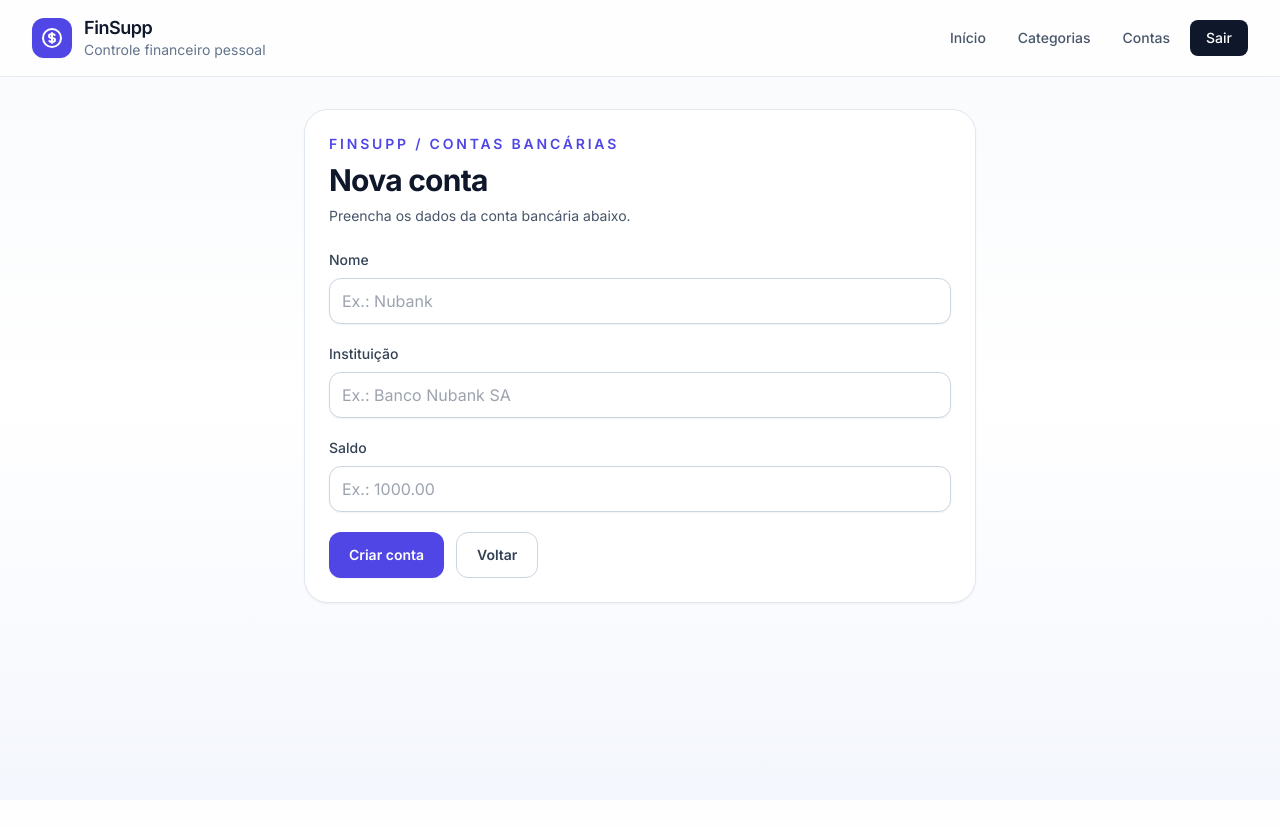
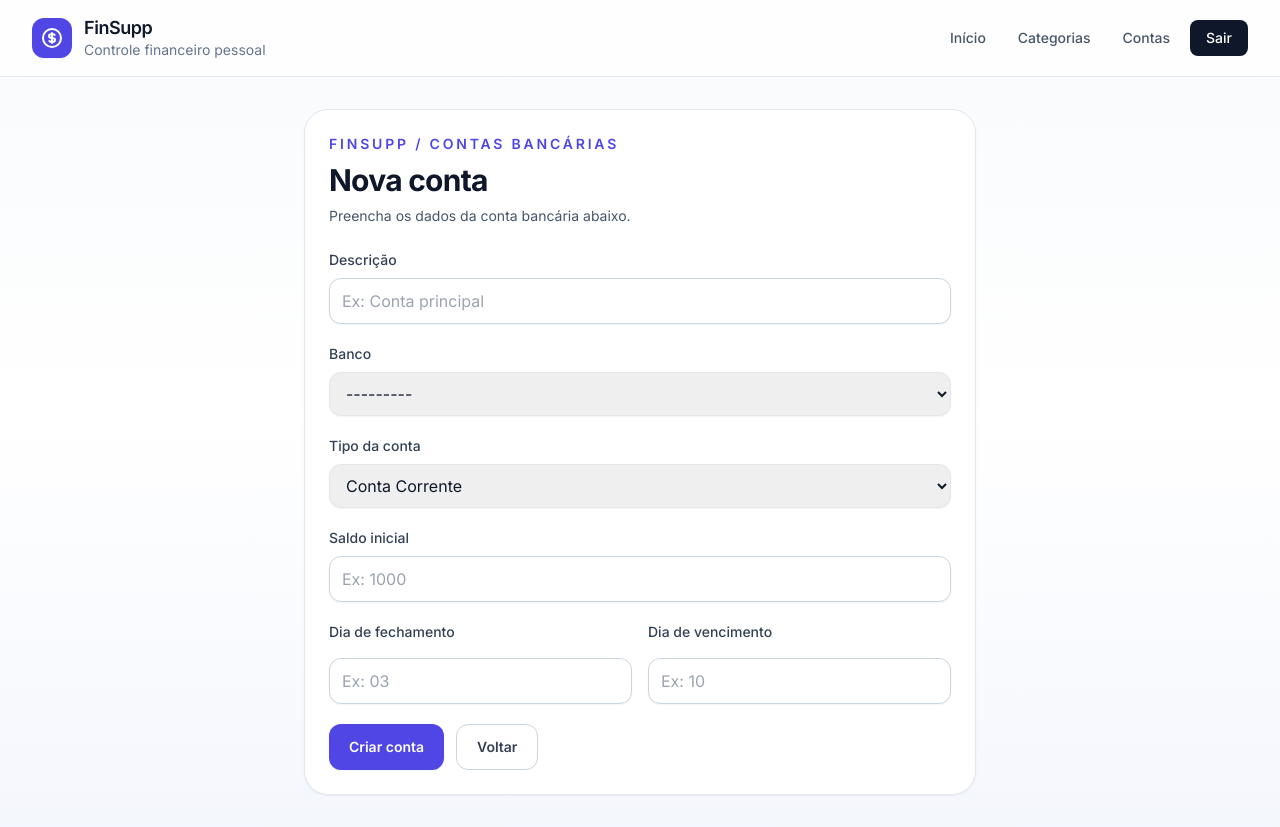
Before and after one commit to Julielison/finsupp-django, a Django app: page /contas/nova/ in a window 1280 px wide. Before the commit the page ends 604 px from the top, so only its background shows below. Run offline with Django 4.2, Linux system fonts and the light colour scheme; the visitor is signed in with stand-in values (Sample User, id 1); some libraries are stand-ins or nearby versions.

Commit message:
feat: adicionar módulo de contas bancárias com campos detalhados e interface de CRUD

```diff
--- a/finsupp/bank_accounts/forms.py
+++ b/finsupp/bank_accounts/forms.py
@@ -10,23 +10,42 @@ class BankAccountForm(forms.ModelForm):
 
     class Meta:
         model = BankAccount
-        fields = ('name', 'balance', 'institution')
+        fields = ('name', 'institution', 'account_type', 'balance', 'closing_day', 'payment_due_day')
         widgets = {
             'name': forms.TextInput(
                 attrs={
-                    'placeholder': 'Ex.: Nubank',
+                    'placeholder': 'Ex.: Conta principal',
                     'autofocus': True,
+                }
+            ),
+            'institution': forms.Select(
+                attrs={
+                    'class': 'mt-2 block w-full rounded-xl border border-input bg-background px-3 py-2.5 shadow-sm focus:outline-none focus:ring-2 focus:ring-ring focus:ring-offset-2',
+                }
+            ),
+            'account_type': forms.Select(
+                attrs={
+                    'class': 'mt-2 block w-full rounded-xl border border-input bg-background px-3 py-2.5 shadow-sm focus:outline-none focus:ring-2 focus:ring-ring focus:ring-offset-2',
                 }
             ),
             'balance': forms.NumberInput(
                 attrs={
-                    'placeholder': 'Ex.: 1000.00',
+                    'placeholder': 'Ex: 1000',
                     'step': '0.01',
                 }
             ),
-            'institution': forms.TextInput(
+            'closing_day': forms.NumberInput(
                 attrs={
-                    'placeholder': 'Ex.: Banco Nubank SA',
+                    'placeholder': 'Ex: 03',
+                    'min': '1',
+                    'max': '31'
+                }
+            ),
+            'payment_due_day': forms.NumberInput(
+                attrs={
+                    'placeholder': 'Ex: 10',
+                    'min': '1',
+                    'max': '31'
                 }
             ),
         }
--- a/finsupp/bank_accounts/models.py
+++ b/finsupp/bank_accounts/models.py
@@ -1,15 +1,38 @@
 from django.conf import settings
+from django.core.validators import MaxValueValidator, MinValueValidator
 from django.db import models
 
 class BankAccount(models.Model):
+    BANK_CHOICES = [
+        ('BB', 'Banco do Brasil'),
+        ('CAIXA', 'Caixa Econômica Federal'),
+        ('BRADESCO', 'Bradesco'),
+        ('ITAU', 'Itaú'),
+        ('SANTANDER', 'Santander'),
+        ('NUBANK', 'Nubank'),
+        ('INTER', 'Inter'),
+        ('BTG', 'BTG Pactual'),
+        ('C6', 'C6 Bank'),
+        ('OUTRO', 'Outro'),
+    ]
+
+    ACCOUNT_TYPE_CHOICES = [
+        ('CHECKING', 'Conta Corrente'),
+        ('SAVINGS', 'Conta Poupança'),
+        ('INVESTMENT', 'Investimento'),
+    ]
+
     user = models.ForeignKey(
         settings.AUTH_USER_MODEL,
         on_delete=models.CASCADE,
         related_name='bank_accounts'
     )
-    name = models.CharField('nome', max_length=100)
+    name = models.CharField('descrição', max_length=100)
+    institution = models.CharField('banco', max_length=20, choices=BANK_CHOICES, blank=True, null=True)
+    account_type = models.CharField('tipo da conta', max_length=20, choices=ACCOUNT_TYPE_CHOICES, default='CHECKING')
     balance = models.DecimalField('saldo', max_digits=12, decimal_places=2, default=0.00)
-    institution = models.CharField('instituição', max_length=100, blank=True, null=True)
+    closing_day = models.IntegerField('dia de fechamento', validators=[MinValueValidator(1), MaxValueValidator(31)])
+    payment_due_day = models.IntegerField('dia de vencimento (pagamento)', validators=[MinValueValidator(1), MaxValueValidator(31)])
 
     class Meta:
         verbose_name = 'conta bancária'
--- a/finsupp/templates/bank_accounts/bank_account_form.html
+++ b/finsupp/templates/bank_accounts/bank_account_form.html
@@ -21,27 +21,52 @@
             {% endif %}
 
             <div>
-                <label for="{{ form.name.id_for_label }}" class="block text-sm font-medium text-slate-700">Nome</label>
-                <input id="{{ form.name.id_for_label }}" name="{{ form.name.html_name }}" type="text" value="{{ form.name.value|default_if_none:'' }}" placeholder="Ex.: Nubank" class="mt-2 block w-full rounded-xl border px-3 py-2.5 text-slate-900 shadow-sm focus:outline-none focus:ring-2 {% if form.name.errors %}border-red-300 focus:border-red-500 focus:ring-red-200{% else %}border-slate-300 focus:border-indigo-500 focus:ring-indigo-200{% endif %}">
+                <label for="{{ form.name.id_for_label }}" class="block text-sm font-medium text-slate-700">Descrição</label>
+                <input id="{{ form.name.id_for_label }}" name="{{ form.name.html_name }}" type="text" value="{{ form.name.value|default_if_none:'' }}" placeholder="Ex: Conta principal" class="mt-2 block w-full rounded-xl border px-3 py-2.5 text-slate-900 shadow-sm focus:outline-none focus:ring-2 {% if form.name.errors %}border-red-300 focus:border-red-500 focus:ring-red-200{% else %}border-slate-300 focus:border-indigo-500 focus:ring-indigo-200{% endif %}">
                 {% if form.name.errors %}
                     <p class="mt-2 text-sm text-red-600">{{ form.name.errors.0 }}</p>
                 {% endif %}
             </div>
 
             <div>
-                <label for="{{ form.institution.id_for_label }}" class="block text-sm font-medium text-slate-700">Instituição</label>
-                <input id="{{ form.institution.id_for_label }}" name="{{ form.institution.html_name }}" type="text" value="{{ form.institution.value|default_if_none:'' }}" placeholder="Ex.: Banco Nubank SA" class="mt-2 block w-full rounded-xl border px-3 py-2.5 text-slate-900 shadow-sm focus:outline-none focus:ring-2 {% if form.institution.errors %}border-red-300 focus:border-red-500 focus:ring-red-200{% else %}border-slate-300 focus:border-indigo-500 focus:ring-indigo-200{% endif %}">
+                <label for="{{ form.institution.id_for_label }}" class="block text-sm font-medium text-slate-700">Banco</label>
+                {{ form.institution }}
                 {% if form.institution.errors %}
                     <p class="mt-2 text-sm text-red-600">{{ form.institution.errors.0 }}</p>
                 {% endif %}
             </div>
 
             <div>
-                <label for="{{ form.balance.id_for_label }}" class="block text-sm font-medium text-slate-700">Saldo</label>
-                <input id="{{ form.balance.id_for_label }}" name="{{ form.balance.html_name }}" type="number" step="0.01" value="{{ form.balance.value|default_if_none:'' }}" placeholder="Ex.: 1000.00" class="mt-2 block w-full rounded-xl border px-3 py-2.5 text-slate-900 shadow-sm focus:outline-none focus:ring-2 {% if form.balance.errors %}border-red-300 focus:border-red-500 focus:ring-red-200{% else %}border-slate-300 focus:border-indigo-500 focus:ring-indigo-200{% endif %}">
+                <label for="{{ form.account_type.id_for_label }}" class="block text-sm font-medium text-slate-700">Tipo da conta</label>
+                {{ form.account_type }}
+                {% if form.account_type.errors %}
+                    <p class="mt-2 text-sm text-red-600">{{ form.account_type.errors.0 }}</p>
+                {% endif %}
+            </div>
+
+            <div>
+                <label for="{{ form.balance.id_for_label }}" class="block text-sm font-medium text-slate-700">Saldo inicial</label>
+                <input id="{{ form.balance.id_for_label }}" name="{{ form.balance.html_name }}" type="number" step="0.01" value="{{ form.balance.value|default_if_none:'' }}" placeholder="Ex: 1000" class="mt-2 block w-full rounded-xl border px-3 py-2.5 text-slate-900 shadow-sm focus:outline-none focus:ring-2 {% if form.balance.errors %}border-red-300 focus:border-red-500 focus:ring-red-200{% else %}border-slate-300 focus:border-indigo-500 focus:ring-indigo-200{% endif %}">
                 {% if form.balance.errors %}
                     <p class="mt-2 text-sm text-red-600">{{ form.balance.errors.0 }}</p>
                 {% endif %}
+            </div>
+
+            <div class="grid grid-cols-2 gap-4">
+                <div class="grid gap-2">
+                    <label for="{{ form.closing_day.id_for_label }}" class="block text-sm font-medium text-slate-700">Dia de fechamento</label>
+                    <input id="{{ form.closing_day.id_for_label }}" name="{{ form.closing_day.html_name }}" type="number" min="1" max="31" value="{{ form.closing_day.value|default_if_none:'' }}" placeholder="Ex: 03" class="mt-2 block w-full rounded-xl border px-3 py-2.5 text-slate-900 shadow-sm focus:outline-none focus:ring-2 {% if form.closing_day.errors %}border-red-300 focus:border-red-500 focus:ring-red-200{% else %}border-slate-300 focus:border-indigo-500 focus:ring-indigo-200{% endif %}">
+                    {% if form.closing_day.errors %}
+                        <p class="mt-2 text-sm text-red-600">{{ form.closing_day.errors.0 }}</p>
+                    {% endif %}
+                </div>
+                <div class="grid gap-2">
+                    <label for="{{ form.payment_due_day.id_for_label }}" class="block text-sm font-medium text-slate-700">Dia de vencimento</label>
+                    <input id="{{ form.payment_due_day.id_for_label }}" name="{{ form.payment_due_day.html_name }}" type="number" min="1" max="31" value="{{ form.payment_due_day.value|default_if_none:'' }}" placeholder="Ex: 10" class="mt-2 block w-full rounded-xl border px-3 py-2.5 text-slate-900 shadow-sm focus:outline-none focus:ring-2 {% if form.payment_due_day.errors %}border-red-300 focus:border-red-500 focus:ring-red-200{% else %}border-slate-300 focus:border-indigo-500 focus:ring-indigo-200{% endif %}">
+                    {% if form.payment_due_day.errors %}
+                        <p class="mt-2 text-sm text-red-600">{{ form.payment_due_day.errors.0 }}</p>
+                    {% endif %}
+                </div>
             </div>
 
             <div class="flex flex-wrap gap-3">
```
Also changed, not shown: finsupp/templates/bank_accounts/bank_account_list.html (+6 -4 lines), README.md, finsupp/bank_accounts/migrations/0002_bankaccount_account_type_bankaccount_closing_day_and_more.py (added).
